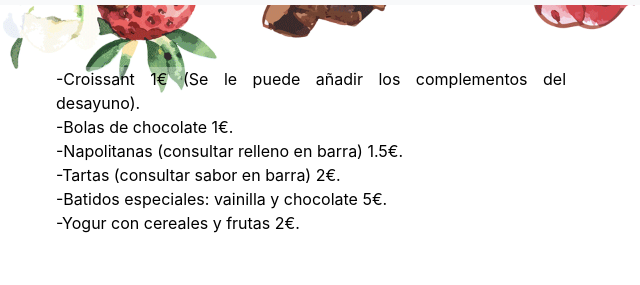
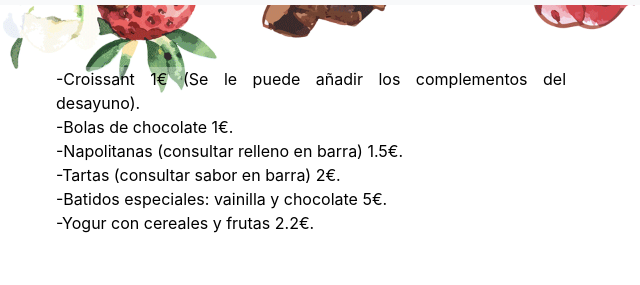
Before and after one commit to quimera-cafe/quimera-cafe.github.io, a plain HTML site: page index.html in a window 1280 px wide. Both pictures are taken after a click on the link "Dulces". Shown: the part 133-418 px from the top of the page, 329-969 px from the left. Drawn offline with Linux system fonts and the light colour scheme.

Commit message:
actualizado

```diff
--- a/index.html
+++ b/index.html
@@ -130,7 +130,7 @@
               -Napolitanas (consultar relleno en barra)  1.5€.<br>
               -Tartas (consultar sabor en barra) 2€.<br>
               -Batidos especiales: vainilla y chocolate 5€.<br>
-              -Yogur con cereales y frutas 2€.
+              -Yogur con cereales y frutas 2.2€.
             </p>
             </div>
             <div class="carousel-caption d-none d-md-block">
```
Also changed, not shown: 1 other file.
